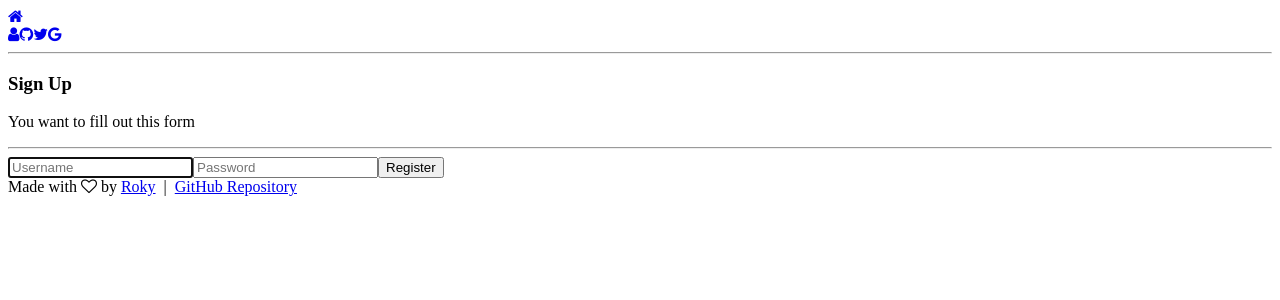
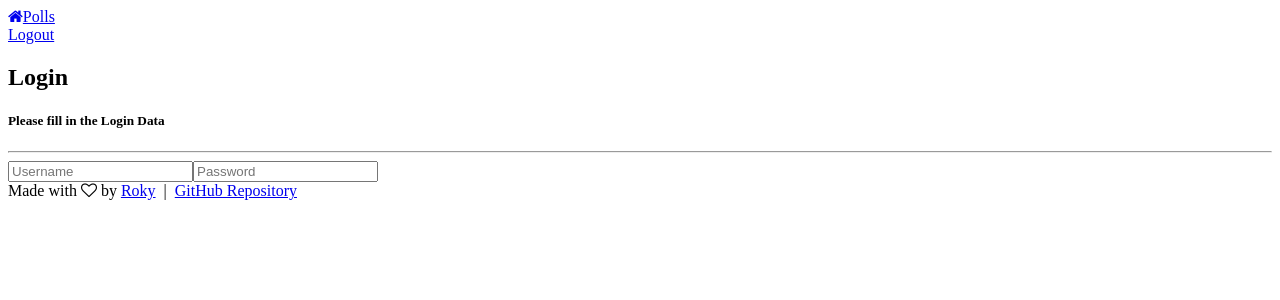
Before and after one commit to Rock-son/Dynamic-web-projects, a Node project: template views/register.pug in a window 1280 px wide. Shown: the top 300 px of the page. Run offline with Node 20 templates, Linux system fonts and the light colour scheme; the template is opened without the code that fills it, so the values that code supplies are empty; some libraries are stand-ins or nearby versions.

Commit message:
added login/logout and added header to homepage

```diff
--- a/views/layout.pug
+++ b/views/layout.pug
@@ -8,6 +8,36 @@
         meta(name="viewport" content="width=device-width, initial-scale=1")
         link(type="text/css" rel="stylesheet" href=cssPath)
         link(rel="stylesheet" href="https://cdnjs.cloudflare.com/ajax/libs/font-awesome/4.7.0/css/font-awesome.css" integrity="sha256-NuCn4IvuZXdBaFKJOAcsU2Q3ZpwbdFisd5dux4jkQ5w=" crossorigin="anonymous")
+    body
+        section.header
+            nav.header__nav
+                div.header__nav__left
+                    a.header__nav__left__items(href="/")
+                        i(class="fa fa-home" title="Home")
+                    a.header__nav__left__items.polls(href="/") Polls
+                div.header__nav__right
+                    if auth == false
+                        if action == null
+                            a.header__nav__right__items.authBtn(href="/auth/login") Login
+                            a.header__nav__right__items.authBtn(href="/auth/register") Register
+                        a.header__nav__right__items(href="/facebook-signup")
+                            i(class="fa fa-facebook-official" title="Login with Facebook")
+                        a.header__nav__right__items(href="/github-signup")
+                            i(class="fa fa-github" title="Login with GitHub")
+                        a.header__nav__right__items(href="/twitter-signup")
+                            i(class="fa fa-twitter" title="Login with Twitter")
+                        <a class="header__nav__right__items google" title="Login with Google" href="/google-signup">
+                            <svg  version="1.1" xmlns="http://www.w3.org/2000/svg" width="1.5%" height="1.5%" viewBox="0 0 48 48" class="abcRioButtonSvg">
+                                <g>
+                                    <path fill="#EA4335" d="M24 9.5c3.54 0 6.71 1.22 9.21 3.6l6.85-6.85C35.9 2.38 30.47 0 24 0 14.62 0 6.51 5.38 2.56 13.22l7.98 6.19C12.43 13.72 17.74 9.5 24 9.5z"></path>
+                                    <path fill="#4285F4" d="M46.98 24.55c0-1.57-.15-3.09-.38-4.55H24v9.02h12.94c-.58 2.96-2.26 5.48-4.78 7.18l7.73 6c4.51-4.18 7.09-10.36 7.09-17.65z"></path>
+                                    <path fill="#FBBC05" d="M10.53 28.59c-.48-1.45-.76-2.99-.76-4.59s.27-3.14.76-4.59l-7.98-6.19C.92 16.46 0 20.12 0 24c0 3.88.92 7.54 2.56 10.78l7.97-6.19z"></path>
+                                    <path fill="#34A853" d="M24 48c6.48 0 11.93-2.13 15.89-5.81l-7.73-6c-2.15 1.45-4.92 2.3-8.16 2.3-6.26 0-11.57-4.22-13.47-9.91l-7.98 6.19C6.51 42.62 14.62 48 24 48z"></path>
+                                    <path fill="none" d="M0 0h48v48H0z"></path>
+                                </g>
+                            </svg>
+                        </a>
+                    else
+                        a.header__nav__right__items.authBtn(href="/auth/logout") Logout
 
-    body
         block content
--- a/views/register.pug
+++ b/views/register.pug
@@ -1,32 +1,24 @@
 extends layout
 
 block content
-    section.header
-        nav.header__nav
-            .header__nav__homeDiv
-                a(class="header__nav__homeDiv__home" href="../")
-                    i(class="fa fa-home" title="Home")
-            .header__nav__loginDiv
-                a(class="header__nav__loginDiv__items" href="/profile")
-                    i(class="fa fa-user" title="Profile")
-                a(class="header__nav__loginDiv__items" href="/github-signup")
-                    i(class="fa fa-github" title="Login with GitHub")
-                a(class="header__nav__loginDiv__items" href="/twitter-signup")
-                    i(class="fa fa-twitter" title="Login with Twitter")
-                a(class="header__nav__loginDiv__items" href="/google-signup")
-                    i(class="fa fa-google" title="Login with Google")
-            hr.header__nav__line
     section.context
-        form(class="context__form" method="POST" action=type)
-            .context__form__header
-                h3.context__form__header__title Sign Up
-                p.context__form__header__subtitle You want to fill out this form
-            hr.form__line
-            .form__inputFields
-                input(class="form__inputFields__user" maxlength="21" required placeholder="Username" name="username" autofocus="" type="text")
-                input(class="form__inputFields__pass" required placeholder="Password" name="password" type="password")
-
-                input(class="form__inputFields__submit" type="submit" value="Register" name="submit")
+        div.form__container
+            if action == "/auth/register"
+                h1.form__container__title Sign Up
+                h5.form__container__subtitle Please fill out the Form
+            else
+                h1.form__container__title Login
+                h5.form__container__subtitle Please fill in the Login Data
+            hr.form__container__line
+            form.form(method='POST' action=action)
+                input.form__control(type='text' placeholder='Username' name='username')
+                input.form__control(type='password' placeholder='Password' name='password')
+                if action == "/auth/register"
+                    input.form__control(type='password' placeholder='Confirm Password' name='confirmPassword')
+                    input.form__submit.form__control(type='submit' name="submit" value="Register")
+                if action == "/auth/login"
+                    input.form__submit.form__control(type='submit' name="submit" value="Login")
+            a.form__container__footnote(href=reverseType) #{footnote}
     section.footer
         footer.footer__codedby Made with
             i(class="fa fa-heart-o")
```
Also changed, not shown: views/index.pug (+8 -5 lines).
